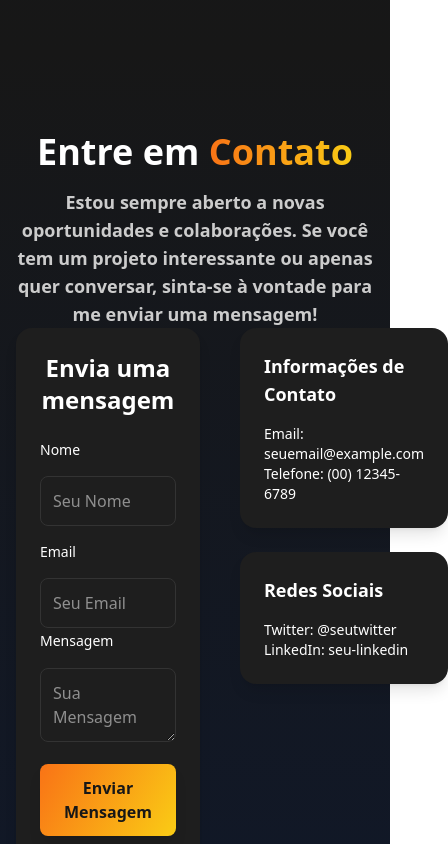
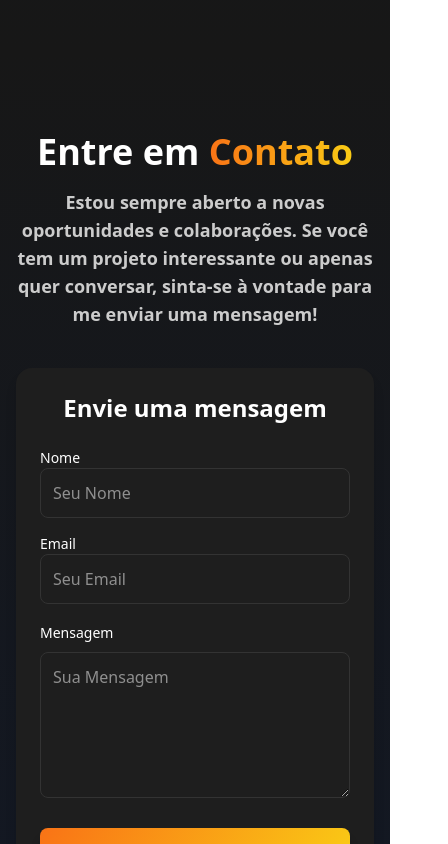
Before and after one commit to arnaldoliro/personal-site, a Next.js app: page / in a window 390 px wide. Shown: the part 5340-6184 px from the top of the page, 448 px wide, since content can reach past the window. Built offline with nearby package versions, Linux system fonts and the light colour scheme.

Commit message:
fix: fixing poorly centered div issue

```diff
--- a/src/app/globals.css
+++ b/src/app/globals.css
@@ -8,8 +8,10 @@
   --color-text: #f5f5f5;
 }
 
-html {
-  scroll-behavior: smooth;
+html, body {
+  margin: 0;
+  padding: 0;
+  overflow-x: hidden;
 }
 
 .gradient-text {
--- a/src/components/ContactSection/index.tsx
+++ b/src/components/ContactSection/index.tsx
@@ -3,40 +3,70 @@ import SectionTitle from "../SectionTitle";
 
 export default function ContactSection() {
   return (
-    <section id="contact" className="py-20 px-4 bg-gradient-to-b from-[#171717] to-gray-900 text-white">
+    <section id="contact" className="py-20 bg-gradient-to-b from-[#171717] to-gray-900 text-white">
+      <div className="container mx-auto px-4">
         <div className="max-w-6xl mx-auto">
           <SectionTitle highlight="Contato">Entre em</SectionTitle>
           <SectionDescription>
             Estou sempre aberto a novas oportunidades e colaborações. Se você tem um projeto interessante ou apenas quer conversar, sinta-se à vontade para me enviar uma mensagem!
           </SectionDescription>
         </div>
-      <div className="flex">
-        <form className="w-full max-w-lg bg-[#1e1e1e] p-6 rounded-2xl shadow-lg">
-            <h1 className="text-2xl font-semibold text-center mb-6">Envia uma mensagem</h1>
+
+        <div className="grid grid-cols-1 md:grid-cols-2 gap-10 mt-10 items-start">
+          <form className="w-full max-w-lg bg-[#1e1e1e] p-6 rounded-2xl shadow-lg mx-auto md:mx-0">
+            <h1 className="text-2xl font-semibold text-center mb-6">Envie uma mensagem</h1>
             <div className="grid grid-cols-1 md:grid-cols-2 gap-4">
+              <div className="flex flex-col">
                 <label className="text-sm" htmlFor="name">Nome</label>
-                <input type="text" id="name" placeholder="Seu Nome" className="p-3 rounded-lg bg-[#1e1e1e] border border-[#333] focus:outline-none focus:ring-2 focus:ring-custom-gradient" />
+                <input
+                  type="text"
+                  id="name"
+                  placeholder="Seu Nome"
+                  className="p-3 rounded-lg bg-[#1e1e1e] border border-[#333] focus:outline-none focus:ring-2 focus:ring-custom-gradient"
+                />
+              </div>
+              <div className="flex flex-col">
+                <label className="text-sm" htmlFor="email">Email</label>
+                <input
+                  type="email"
+                  id="email"
+                  placeholder="Seu Email"
+                  className="p-3 rounded-lg bg-[#1e1e1e] border border-[#333] focus:outline-none focus:ring-2 focus:ring-custom-gradient"
+                />
+              </div>
+            </div>
 
-                <label className="text-sm" htmlFor="email">Email</label>
-                <input type="email" id="email" placeholder="Seu Email" className="p-3 rounded-lg bg-[#1e1e1e] border border-[#333] focus:outline-none focus:ring-2 focus:ring-custom-gradient" />
+            <div className="mt-4">
+              <label className="text-sm" htmlFor="message">Mensagem</label>
+              <textarea
+                id="message"
+                placeholder="Sua Mensagem"
+                className="w-full mt-2 p-3 rounded-lg bg-[#1e1e1e] border border-[#333] focus:outline-none focus:ring-2 focus:ring-custom-gradient"
+                rows={5}
+              />
             </div>
-                <label className="text-sm" htmlFor="message">Mensagem</label>
-                <textarea id="message" placeholder="Sua Mensagem" className="w-full mt-4 p-3 rounded-lg bg-[#1e1e1e] border border-[#333] focus:outline-none focus:ring-2 focus:ring-custom-gradient" />
-                <button type="submit" className="mt-4 inline-block bg-custom-gradient text-[#171717] font-semibold py-3 px-6 rounded-lg shadow-lg hover:shadow-[#f974165b] transition-all duration-500">Enviar Mensagem</button>
+
+            <button
+              type="submit"
+              className="mt-6 inline-block bg-custom-gradient text-[#171717] font-semibold py-3 px-6 rounded-lg shadow-lg hover:shadow-[#f974165b] transition-all duration-500 w-full"
+            >
+              Enviar Mensagem
+            </button>
           </form>
-        <div>
-            <div className="ml-10 bg-[#1e1e1e] p-6 rounded-2xl shadow-lg">
+          <div className="space-y-6 w-full max-w-md mx-auto md:mx-0">
+            <div className="bg-[#1e1e1e] p-6 rounded-2xl shadow-lg">
               <h1 className="text-lg font-semibold mb-4">Informações de Contato</h1>
               <p className="text-sm">Email: seuemail@example.com</p>
               <p className="text-sm">Telefone: (00) 12345-6789</p>
             </div>
-            <div className="ml-10 mt-6 bg-[#1e1e1e] p-6 rounded-2xl shadow-lg">
+            <div className="bg-[#1e1e1e] p-6 rounded-2xl shadow-lg">
               <h1 className="text-lg font-semibold mb-4">Redes Sociais</h1>
               <p className="text-sm">Twitter: @seutwitter</p>
               <p className="text-sm">LinkedIn: seu-linkedin</p>
             </div>
           </div>
         </div>
+      </div>
     </section>
   );
 }
--- a/src/components/ProjectsSection/index.tsx
+++ b/src/components/ProjectsSection/index.tsx
@@ -9,14 +9,7 @@ import { Github } from "lucide-react";
 
 export default function ProjectSection() {
   return (
-    <motion.section
-     id="projects"
-     className="py-20 bg-gradient-to-b from-gray-900 to-[#171717]"
-     initial={{ opacity: 0, y: 50 }}
-     whileInView={{ opacity: 1, y: 0 }}
-     transition={{ duration: 1 }}
-     viewport={{ once: true, amount: 0.3 }}
-    >
+    <section id="projects" className="py-20 bg-gradient-to-b from-gray-900 to-[#171717]">
       <div className="container mx-auto px-4">
         <div className="mb-20">
             <SectionTitle highlight="Projetos">Meus</SectionTitle>
@@ -36,15 +29,19 @@ export default function ProjectSection() {
             />
           ))}
         </div>
-        <a
-          className="flex bg-custom-gradient text-[#171717] font-semibold items-center justify-center gap-2 mt-10 mx-auto w-fit py-3 px-6 rounded-lg shadow-lg hover:shadow-[#f974165b] transition-all duration-500"
+        <motion.a
+          initial={{ opacity: 0, y: 100 }}
+          whileInView={{ opacity: 1, y: 0 }}
+          transition={{ duration: 0.5 }}
+          viewport={{ once: false, amount: 0.3 }}
+          className="flex bg-custom-gradient text-[#171717] font-semibold items-center justify-center gap-2 mt-10 mx-auto w-fit py-3 px-6 rounded-lg shadow-lg hover:shadow-[#f974165b] transition-shadow duration-500"
           href="https://github.com/arnaldoliro?tab=repositories"
           target="_blank"
           rel="noopener noreferrer"
         >
           <Github className="w-5 h-5" /> Ver mais no GitHub
-        </a>
+        </motion.a>
       </div>
-    </motion.section>
+    </section>
   );
 }
```
Lines whose indentation alone changed are shown as unchanged.
